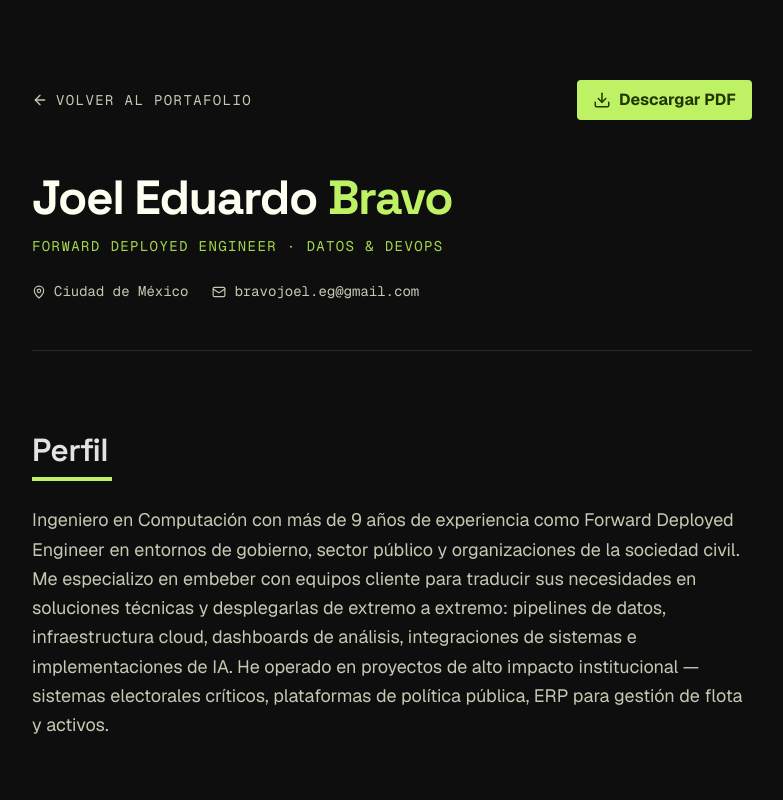
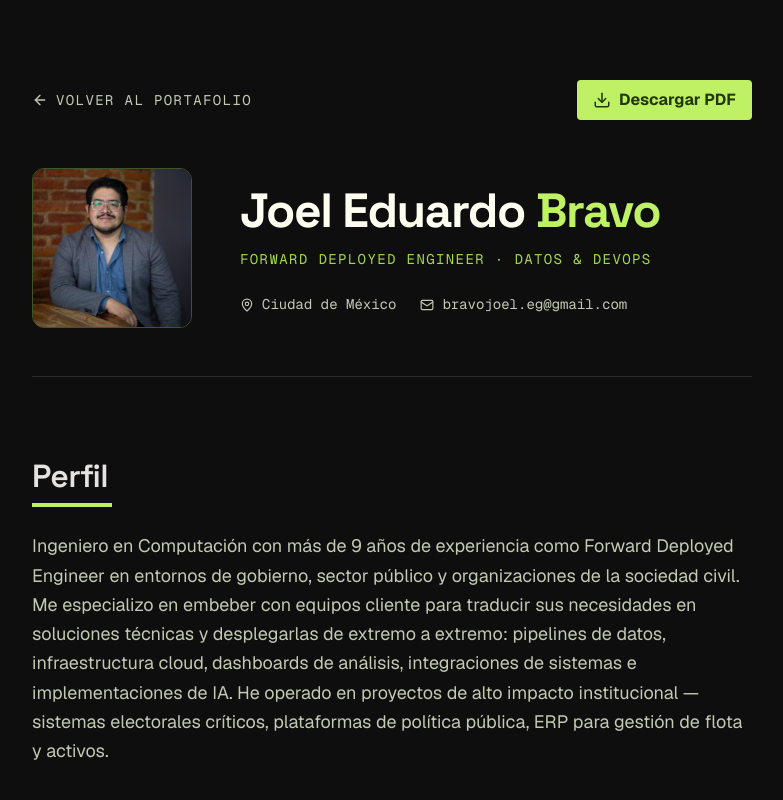
Before and after one commit to jbravo-747/JBportafolio, a Next.js app: page /cv in a window 1280 px wide. Shown: the top 800 px of the page, without its empty margins (248-1031 px from the left). Built offline with nearby package versions, Linux system fonts and the light colour scheme.

Commit message:
feat: agrega foto de perfil al encabezado del CV
- public/profile.jpg como avatar con borde lima junto al nombre/titulo
- elimina el archivo original con nombre largo

```diff
--- a/src/app/cv/page.tsx
+++ b/src/app/cv/page.tsx
@@ -1,4 +1,5 @@
 import type { Metadata } from "next";
+import Image from "next/image";
 import Link from "next/link";
 import { ArrowLeft, Download, Mail, MapPin } from "lucide-react";
 
@@ -140,7 +141,18 @@ export default function CVPage() {
       </div>
 
       {/* Encabezado */}
-      <header className="mb-xl border-b border-outline-variant pb-lg">
+      <header className="mb-xl flex flex-col gap-lg border-b border-outline-variant pb-lg sm:flex-row sm:items-center">
+        <div className="relative h-32 w-32 shrink-0 overflow-hidden rounded-xl border border-primary-container/30 sm:h-40 sm:w-40">
+          <Image
+            src="/profile.jpg"
+            alt="Ing. Joel Bravo"
+            fill
+            sizes="160px"
+            className="object-cover"
+            priority
+          />
+        </div>
+        <div>
           <h1 className="font-display text-display-xl-mobile font-bold leading-tight text-primary">
             Joel Eduardo <span className="text-primary-container">Bravo</span>
           </h1>
@@ -157,6 +169,7 @@ export default function CVPage() {
             >
               <Mail size={14} /> bravojoel.eg@gmail.com
             </a>
+          </div>
         </div>
       </header>
 
```
Also changed, not shown: public/profile.jpg (added). Lines whose indentation alone changed are shown as unchanged.
